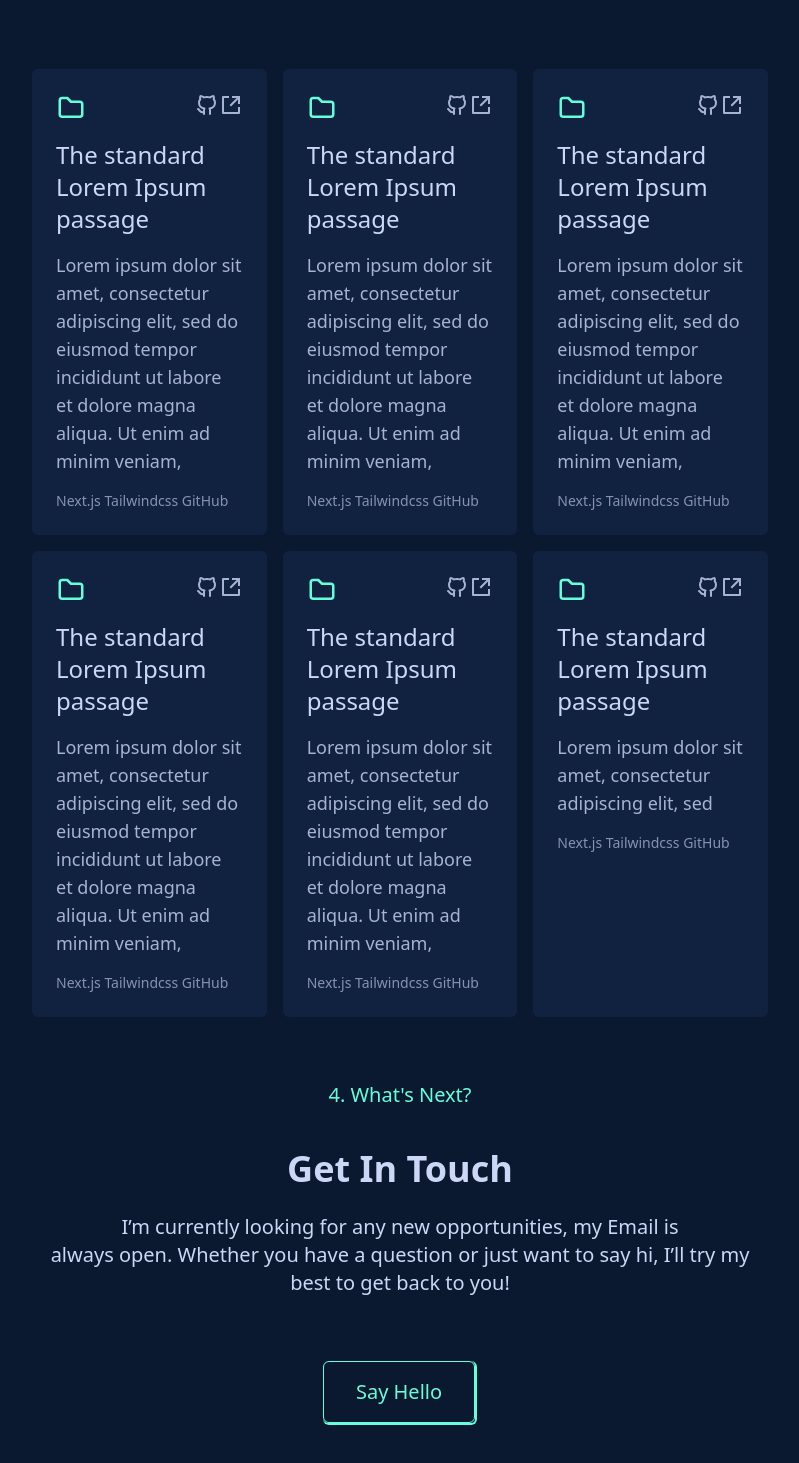
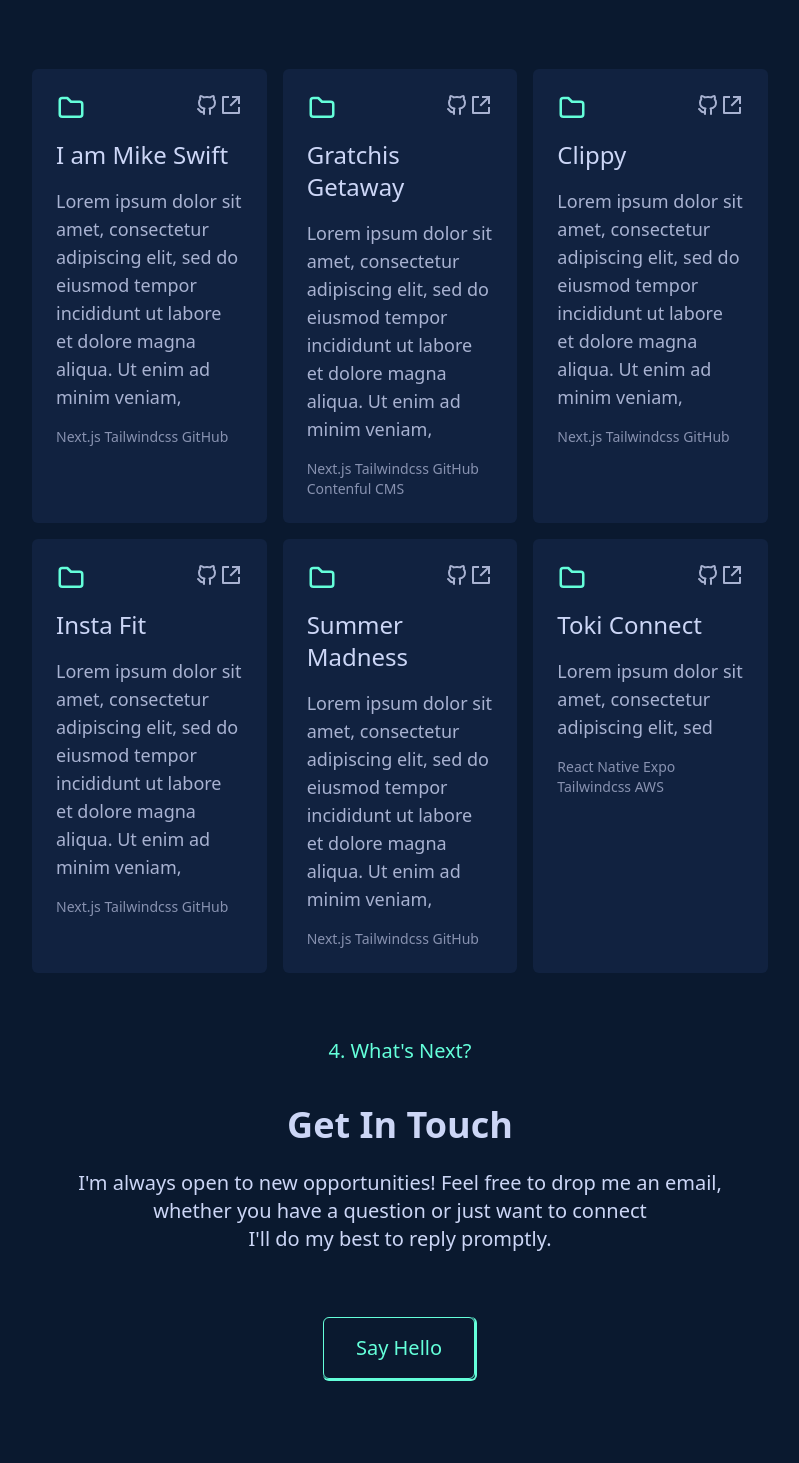
Before and after one commit to yayin07/clarence-portfolio, a Next.js app: page / in a window 1280 px wide. Shown: the part 3665-5128 px from the top of the page, without its empty margins (240-1039 px from the left). Built offline with nearby package versions, Linux system fonts and the light colour scheme.

Commit message:
fix: projects

```diff
--- a/src/app/components/(pages)/ContactCard/index.tsx
+++ b/src/app/components/(pages)/ContactCard/index.tsx
@@ -1,3 +1,4 @@
+import Link from "next/link";
 import React from "react";
 
 const ContactCard = () => {
@@ -12,14 +13,18 @@ const ContactCard = () => {
           <div className="text-3xl font-semibold md:text-4xl md:font-extrabold  text-[#ccd6f6] py-6">
             <h1>Get In Touch</h1>
           </div>
-          <p>I’m currently looking for any new opportunities, my Email is</p>
           <p>
-            always open. Whether you have a question or just want to say hi,
-            I’ll try my
+            I'm always open to new opportunities! Feel free to drop me an email,
           </p>
-          <p>best to get back to you!</p>
+          <p>whether you have a question or just want to connect</p>
+          <p>I'll do my best to reply promptly.</p>
 
-          <div className=" md:pt-0 flex  justify-center my-16">
+          <Link
+            href="https://mail.google.com/mail/?view=cm&fs=1&to=clarencecabiles07@gmail.com"
+            target="_blank"
+            rel="noopener noreferrer"
+            className=" md:pt-0 flex  justify-center my-16"
+          >
             <div className="rounded-md border-[#64ffda] border-r-2 border-b-2   ">
               <div
                 className="px-8 p-4  hover:-translate-y-1 hover:-translate-x-1 rounded-md text-[#64ffda] border
@@ -30,7 +35,7 @@ const ContactCard = () => {
                 Say Hello
               </div>
             </div>
-          </div>
+          </Link>
         </div>
         <div className="pt-48  pb-4 space-y-3 hidden lg:flex justify-center text-lg  ">
           <div>
--- a/src/app/components/(pages)/Others/index.tsx
+++ b/src/app/components/(pages)/Others/index.tsx
@@ -36,7 +36,7 @@ const OtherCard = () => {
 
               <div>
                 <h1 className="text-2xl pt-4 text-[#ccd6f6] hover:text-[#64ffda]">
-                  The standard Lorem Ipsum passage
+                  I am Mike Swift
                 </h1>
                 <p className="py-4 text-lg">
                   Lorem ipsum dolor sit amet, consectetur adipiscing elit, sed
@@ -71,7 +71,7 @@ const OtherCard = () => {
 
               <div>
                 <h1 className="text-2xl pt-4 text-[#ccd6f6] hover:text-[#64ffda]">
-                  The standard Lorem Ipsum passage
+                  Gratchis Getaway
                 </h1>
                 <p className="py-4 text-lg">
                   Lorem ipsum dolor sit amet, consectetur adipiscing elit, sed
@@ -80,7 +80,7 @@ const OtherCard = () => {
                 </p>
                 <div>
                   <p className=" text-sm text-[#8892b0]">
-                    Next.js Tailwindcss GitHub
+                    Next.js Tailwindcss GitHub Contenful CMS
                   </p>
                 </div>
               </div>
@@ -106,7 +106,7 @@ const OtherCard = () => {
 
               <div>
                 <h1 className="text-2xl pt-4 text-[#ccd6f6]  hover:text-[#64ffda]">
-                  The standard Lorem Ipsum passage
+                  Clippy
                 </h1>
                 <p className="py-4 text-lg">
                   Lorem ipsum dolor sit amet, consectetur adipiscing elit, sed
@@ -141,7 +141,7 @@ const OtherCard = () => {
 
               <div>
                 <h1 className="text-2xl pt-4 text-[#ccd6f6] hover:text-[#64ffda]">
-                  The standard Lorem Ipsum passage
+                  Insta Fit
                 </h1>
                 <p className="py-4 text-lg">
                   Lorem ipsum dolor sit amet, consectetur adipiscing elit, sed
@@ -175,7 +175,7 @@ const OtherCard = () => {
 
               <div>
                 <h1 className="text-2xl pt-4 text-[#ccd6f6] hover:text-[#64ffda]">
-                  The standard Lorem Ipsum passage
+                  Summer Madness
                 </h1>
                 <p className="py-4 text-lg">
                   Lorem ipsum dolor sit amet, consectetur adipiscing elit, sed
@@ -209,7 +209,7 @@ const OtherCard = () => {
               <div className="flex flex-col ">
                 <div>
                   <h1 className="text-2xl pt-4 text-[#ccd6f6] hover:text-[#64ffda]">
-                    The standard Lorem Ipsum passage
+                    Toki Connect
                   </h1>
                 </div>
                 <div>
@@ -220,7 +220,7 @@ const OtherCard = () => {
 
                 <div>
                   <p className="text-sm text-[#8892b0]">
-                    Next.js Tailwindcss GitHub
+                    React Native Expo Tailwindcss AWS
                   </p>
                 </div>
               </div>
--- a/src/app/components/commons/SidebarLeft/index.tsx
+++ b/src/app/components/commons/SidebarLeft/index.tsx
@@ -17,7 +17,7 @@ const SidebarLeft = () => {
         <div className="text-2xl">
           <div className="space-y-6">
             <div className="hover:text-[#64ffda]">
-              <a href="https://github.com/yayin07">
+              <a href="https://github.com/yayin07" target="_blank">
                 <TbBrandGithub />
               </a>
             </div>
```
